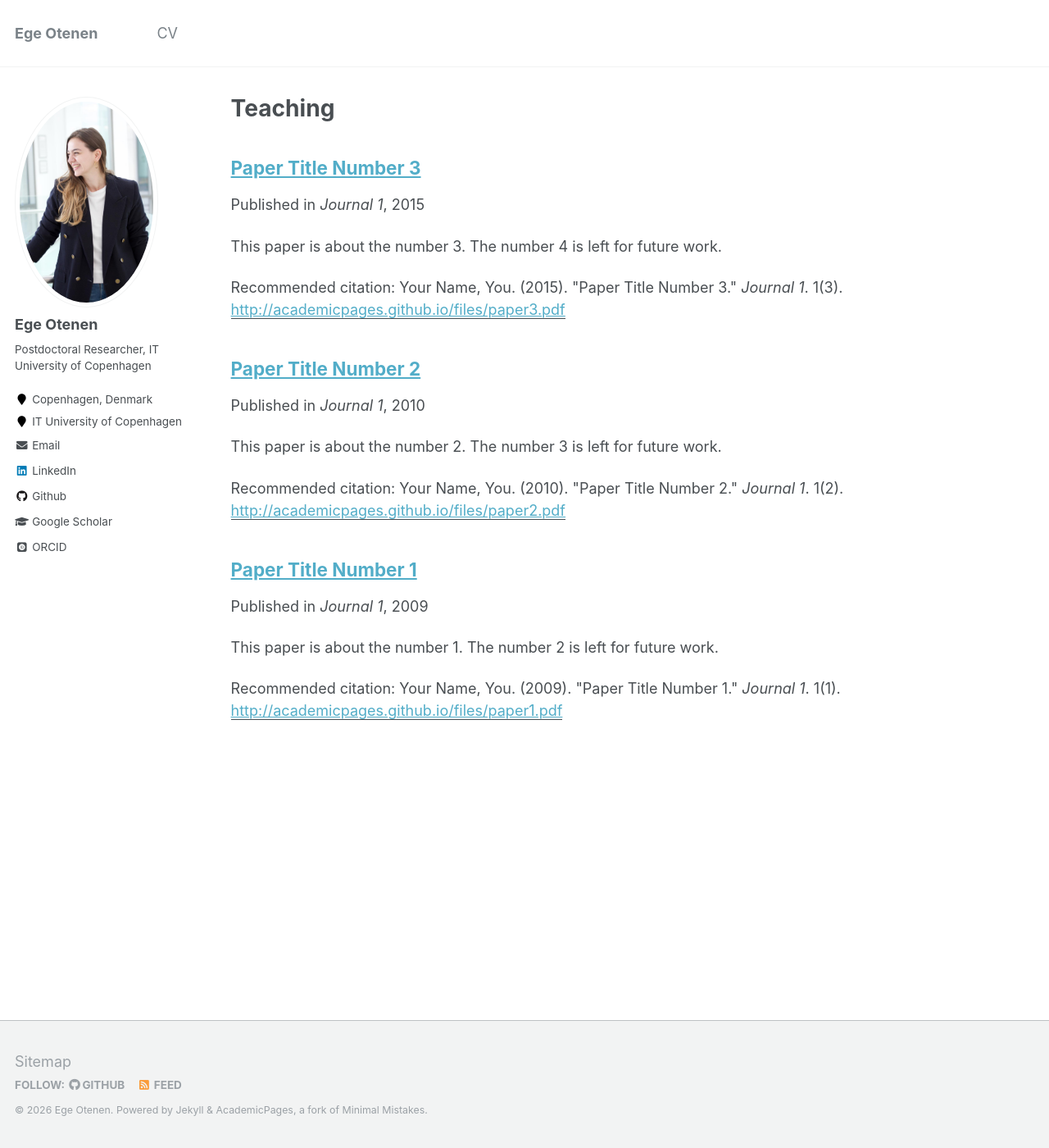
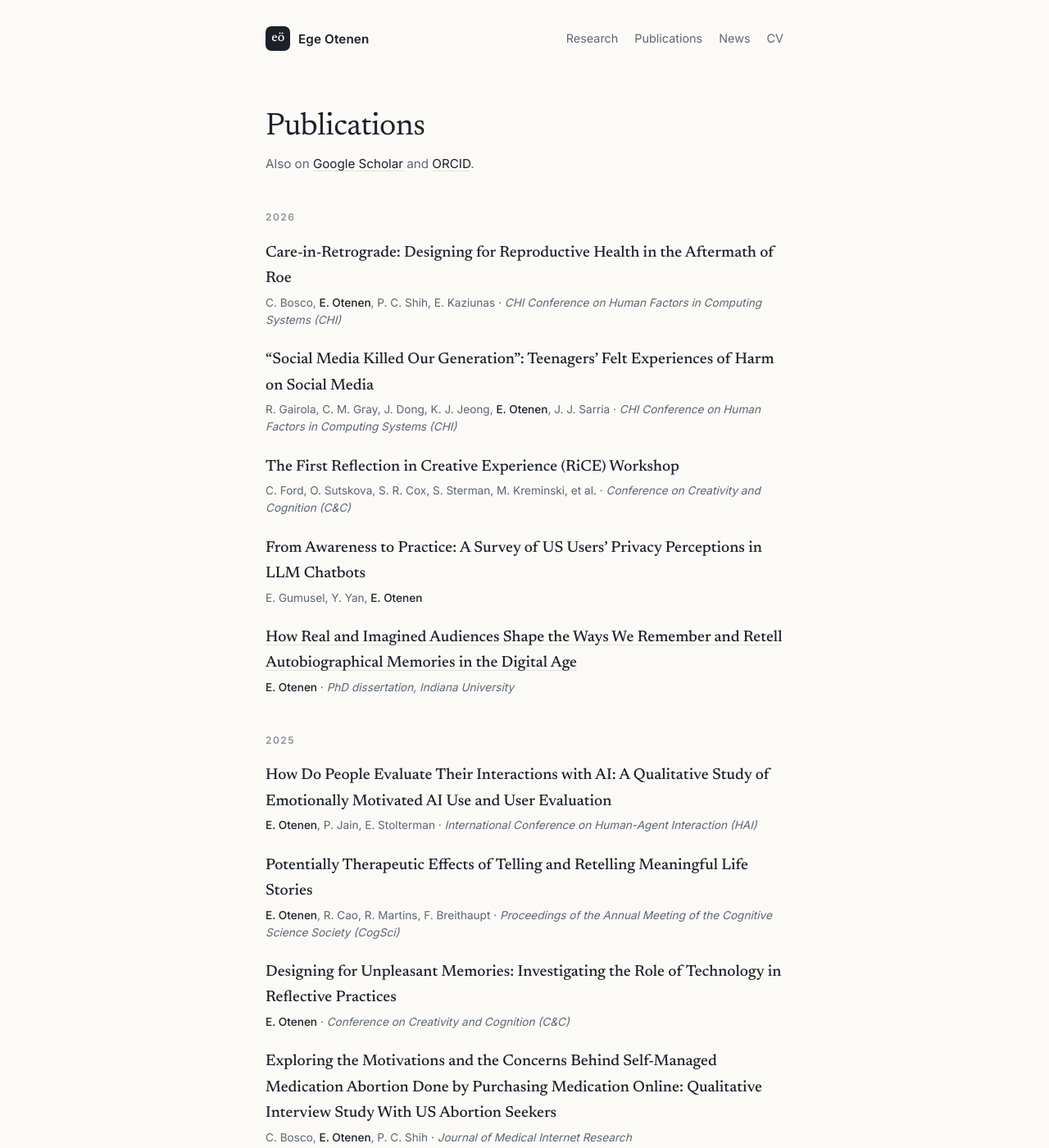
Before and after one commit to egeotenen/egeotenen.github.io, a Jekyll site: the page built from _pages/publications.md, in a window 1280 px wide and 1400 px high. Shown: the whole window at 82% size. Built offline with Jekyll 4.4.1, drawn with Linux system fonts in a browser that asks for light colours; some web fonts are replaced; some of the changed text lies outside the part shown.

Commit message:
yargiladim

```diff
--- a/_data/publications.yml
+++ b/_data/publications.yml
@@ -1,12 +1,106 @@
-# Selected publications, newest first. Leave the list empty ([]) to show only the Google Scholar link.
-# Your name is highlighted automatically when written as "Ege Otenen" or "E. Otenen".
-#
-# Example entry (copy, remove the leading "# ", and fill in):
-# - title: "Paper title"
-#   authors: "Ege Otenen, Co Author, Another Author"
-#   venue: "Proceedings of CHI"
-#   year: 2025
-#   url: https://doi.org/10.1145/xxxx      # link on the title (optional)
-#   pdf: /files/paper.pdf                  # optional
-#   doi: 10.1145/xxxx                      # optional
-[]
+# Publications, newest first.
+# - selected: true  → also shown on the homepage (keep it to ~6)
+# - url / pdf / doi are optional links
+# Your name is highlighted automatically when written as "E. Otenen".
+
+- title: "Care-in-Retrograde: Designing for Reproductive Health in the Aftermath of Roe"
+  authors: "C. Bosco, E. Otenen, P. C. Shih, E. Kaziunas"
+  venue: "CHI Conference on Human Factors in Computing Systems (CHI)"
+  year: 2026
+
+- title: "“Social Media Killed Our Generation”: Teenagers’ Felt Experiences of Harm on Social Media"
+  authors: "R. Gairola, C. M. Gray, J. Dong, K. J. Jeong, E. Otenen, J. J. Sarria"
+  venue: "CHI Conference on Human Factors in Computing Systems (CHI)"
+  year: 2026
+  selected: true
+
+- title: "The First Reflection in Creative Experience (RiCE) Workshop"
+  authors: "C. Ford, O. Sutskova, S. R. Cox, S. Sterman, M. Kreminski, et al."
+  venue: "Conference on Creativity and Cognition (C&C)"
+  year: 2026
+
+- title: "From Awareness to Practice: A Survey of US Users’ Privacy Perceptions in LLM Chatbots"
+  authors: "E. Gumusel, Y. Yan, E. Otenen"
+  venue: ""
+  year: 2026
+
+- title: "How Real and Imagined Audiences Shape the Ways We Remember and Retell Autobiographical Memories in the Digital Age"
+  authors: "E. Otenen"
+  venue: "PhD dissertation, Indiana University"
+  year: 2026
+  url: https://drive.google.com/file/d/1mXh44gSYNa_yomVyP1N-w_DagtF-9DHM/view?usp=share_link
+  selected: true
+
+- title: "How Do People Evaluate Their Interactions with AI: A Qualitative Study of Emotionally Motivated AI Use and User Evaluation"
+  authors: "E. Otenen, P. Jain, E. Stolterman"
+  venue: "International Conference on Human-Agent Interaction (HAI)"
+  year: 2025
+  selected: true
+
+- title: "Potentially Therapeutic Effects of Telling and Retelling Meaningful Life Stories"
+  authors: "E. Otenen, R. Cao, R. Martins, F. Breithaupt"
+  venue: "Proceedings of the Annual Meeting of the Cognitive Science Society (CogSci)"
+  year: 2025
+  selected: true
+
+- title: "Designing for Unpleasant Memories: Investigating the Role of Technology in Reflective Practices"
+  authors: "E. Otenen"
+  venue: "Conference on Creativity and Cognition (C&C)"
+  year: 2025
+
+- title: "Exploring the Motivations and the Concerns Behind Self-Managed Medication Abortion Done by Purchasing Medication Online: Qualitative Interview Study With US Abortion Seekers"
+  authors: "C. Bosco, E. Otenen, P. C. Shih"
+  venue: "Journal of Medical Internet Research"
+  year: 2025
+
+- title: "Reddit as a Refuge for Managing Reproductive Rights in Post-Roe US"
+  authors: "C. Bosco, E. Otenen, P. C. Shih"
+  venue: "Companion Publication of CSCW"
+  year: 2025
+
+- title: "Designing a Multimodal and Culturally Relevant Alzheimer Disease and Related Dementia Generative Artificial Intelligence Tool for Black American Informal Caregivers"
+  authors: "C. Bosco, E. Otenen, J. Osorio Torres, V. Nguyen, D. Chheda, X. Peng, et al."
+  venue: "JMIR Aging"
+  year: 2025
+
+- title: "Humans Create More Novelty than ChatGPT When Asked to Retell a Story"
+  authors: "F. Breithaupt, E. Otenen, D. R. Wright, J. K. Kruschke, Y. Li, Y. Tan"
+  venue: "Scientific Reports"
+  year: 2024
+  selected: true
+
+- title: "Towards Designing for Multimodal Remembering: Findings from an Interview Study"
+  authors: "E. Otenen"
+  venue: "Extended Abstracts of the CHI Conference on Human Factors in Computing Systems"
+  year: 2024
+  selected: true
+
+- title: "Developing Theory of Mind in Human and AI Interactions: A Perspective From Memory Technologies"
+  authors: "E. Otenen"
+  venue: "Workshop on Theory of Mind in Human-AI Interaction at CHI"
+  year: 2024
+
+- title: "Mechanisms Driving Online Vaccine Debate During the COVID-19 Pandemic"
+  authors: "O. C. Seckin, A. Atalay, E. Otenen, U. Duygu, O. Varol"
+  venue: "Social Media + Society"
+  year: 2024
+
+- title: "Locating Past and Future: The Influence of Spatial Ability on Memory of Items and Time"
+  authors: "E. Otenen, J. Kanero"
+  venue: "Current Psychology"
+  year: 2024
+
+- title: "Autobiographical Memory"
+  authors: "C. Aydin, E. Otenen, S. B. Tanis, Y. D. Şentürk"
+  venue: "The Palgrave Encyclopedia of Memory Studies"
+  year: 2024
+
+- title: "The Role of Gestures in Autobiographical Memory"
+  authors: "C. Aydin, T. Göksun, E. Otenen, S. B. Tanis, Y. D. Şentürk"
+  venue: "PLOS ONE"
+  year: 2023
+
+- title: "Exploring the Role of Visual Imagery in the Recall of Emotional Autobiographical Memories"
+  authors: "E. Otenen, C. Aydin"
+  venue: "Proceedings of the Annual Meeting of the Cognitive Science Society (CogSci)"
+  year: 2023
--- /dev/null
+++ b/_includes/pub.html
@@ -0,0 +1,5 @@
+<li>
+  <div class="pub-title">{% if include.pub.url %}<a href="{{ include.pub.url }}" target="_blank" rel="noopener">{{ include.pub.title }}</a>{% else %}{{ include.pub.title }}{% endif %}</div>
+  <div class="pub-meta">{{ include.pub.authors | replace: "E. Otenen", '<span class="me">E. Otenen</span>' }}{% if include.pub.venue and include.pub.venue != "" %} · <em>{{ include.pub.venue }}</em>{% endif %}{% if include.show_year %}, {{ include.pub.year }}{% endif %}</div>
+  {% if include.pub.pdf or include.pub.doi %}<div class="pub-links">{% if include.pub.pdf %}<a href="{{ include.pub.pdf }}">PDF</a>{% endif %}{% if include.pub.doi %}<a href="https://doi.org/{{ include.pub.doi }}">DOI</a>{% endif %}</div>{% endif %}
+</li>
--- a/_pages/publications.md
+++ b/_pages/publications.md
@@ -1,16 +1,24 @@
 ---
-layout: archive
-title: "Teaching"
-permalink: /research/
-author_profile: true
+layout: minimal
+title: Publications
+permalink: /publications/
 ---
 
-{% if author.googlescholar %}
-  You can also find my articles on <u><a href="{{author.googlescholar}}">my Google Scholar profile</a>.</u>
+<div markdown="0">
+<div class="page-head">
+<h1>Publications</h1>
+<p class="role">Also on <a href="https://scholar.google.com/citations?user=m7zQwMIAAAAJ" target="_blank" rel="noopener">Google Scholar</a> and <a href="https://orcid.org/0000-0001-9887-5603" target="_blank" rel="noopener">ORCID</a>.</p>
+</div>
+
+{% assign current = "" %}
+{% for pub in site.data.publications %}
+{% capture y %}{{ pub.year }}{% endcapture %}
+{% if y != current %}
+{% unless current == "" %}</ul></section>{% endunless %}
+<section class="year-group"><h2>{{ y }}</h2><ul class="pubs">
+{% assign current = y %}
 {% endif %}
-
-{% include base_path %}
-
-{% for post in site.publications reversed %}
-  {% include archive-single.html %}
+{% include pub.html pub=pub %}
 {% endfor %}
+</ul></section>
+</div>
--- a/assets/css/minimal.css
+++ b/assets/css/minimal.css
@@ -128,3 +128,7 @@ h2 a:hover { color: var(--accent); }
   .dated li { grid-template-columns: 1fr; gap: 0; }
   section { padding-top: 3rem; }
 }
+
+/* Publications page */
+.year-group { padding-top: 2.75rem; }
+.year-group h2 { margin-bottom: 1.1rem; }
```
Also changed, not shown: _layouts/home.html (+4 -13 lines), _pages/cv.md (+2 -0 lines).
